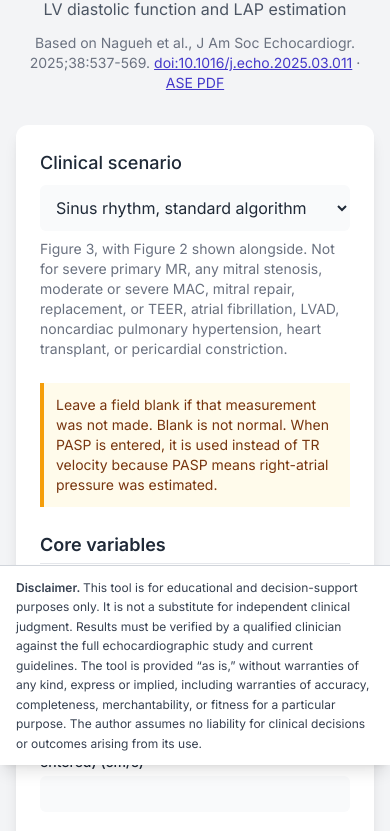
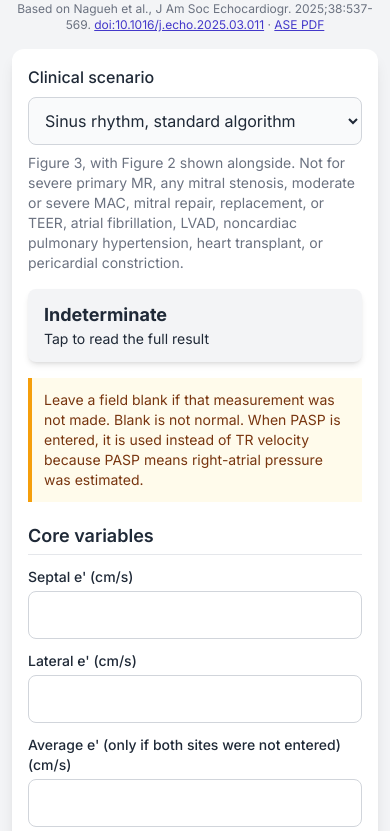
Before and after one commit to vib80/Diastology-Calculator, a website with bundled scripts: page index.html in a window 390 px wide. Shown: the part 79-910 px from the top of the page. Built offline with nearby package versions, Linux system fonts and the light colour scheme.

Commit message:
Make the calculator usable on a phone
Keep the full disclaimer in the page flow instead of a fixed bar that
covered the form, enlarge the inputs, and pin the current grade to the
top of the screen.

Co-authored-by: vib80 <vib80@users.noreply.github.com>

```diff
--- a/index.html
+++ b/index.html
@@ -2,29 +2,26 @@
 <html lang="en">
 <head>
   <meta charset="UTF-8">
-  <meta name="viewport" content="width=device-width, initial-scale=1.0">
+    <meta name="viewport" content="width=device-width, initial-scale=1, viewport-fit=cover">
   <title>Diastology Calculator</title>
   <script src="https://cdn.tailwindcss.com"></script>
   <link rel="preconnect" href="https://fonts.googleapis.com">
   <link rel="preconnect" href="https://fonts.gstatic.com" crossorigin>
   <link href="https://fonts.googleapis.com/css2?family=Inter:wght@400;500;600;700&display=swap" rel="stylesheet">
-  <style>
+    <style>
     body { font-family: Inter, sans-serif; }
-    .disclaimer-bar {
-      position: fixed;
-      left: 0;
-      right: 0;
-      bottom: 0;
-      z-index: 40;
-    }
+    input, select, button { font-size: 16px; }
+    #result { scroll-margin-top: 5rem; }
+    summary::before { content: "▸ "; }
+    details[open] > summary::before { content: "▾ "; }
   </style>
 </head>
-<body class="bg-gray-100 text-gray-800 pb-44">
-  <div class="w-full max-w-4xl mx-auto px-4 py-8">
-    <header class="text-center mb-8">
-      <h1 class="text-3xl md:text-4xl font-bold">Diastology Calculator</h1>
-      <p class="text-gray-600 mt-2">LV diastolic function and LAP estimation</p>
-      <p class="text-sm text-gray-500 mt-3 max-w-3xl mx-auto">
+<body class="bg-gray-100 text-gray-800">
+  <div class="w-full max-w-4xl mx-auto px-3 py-4 sm:px-4 sm:py-8">
+    <header class="text-center mb-4 sm:mb-8">
+      <h1 class="text-2xl sm:text-4xl font-bold">Diastology Calculator</h1>
+      <p class="text-gray-600 mt-1 text-sm sm:text-base">LV diastolic function and LAP estimation</p>
+      <p class="text-xs sm:text-sm text-gray-500 mt-2 max-w-3xl mx-auto">
         Based on Nagueh et al., J Am Soc Echocardiogr. 2025;38:537-569.
         <a class="text-indigo-700 underline" href="https://doi.org/10.1016/j.echo.2025.03.011">doi:10.1016/j.echo.2025.03.011</a>
         ·
@@ -32,23 +29,24 @@
       </p>
     </header>
 
-    <main class="bg-white rounded-xl shadow-lg p-6 md:p-8">
-      <label for="scenario" class="block text-lg font-medium mb-2">Clinical scenario</label>
-      <select id="scenario" class="w-full rounded-md border-gray-300 bg-gray-50 p-3 text-base"></select>
+    <main class="bg-white rounded-xl shadow-lg p-4 sm:p-8">
+      <label for="scenario" class="block text-base font-medium mb-2">Clinical scenario</label>
+      <select id="scenario" class="w-full rounded-lg border border-gray-300 bg-gray-50 px-3 min-h-12 text-base"></select>
       <p id="scenario-source" class="text-sm text-gray-500 mt-2"></p>
-      <div id="form-root" class="mt-6"></div>
-      <div class="mt-6">
-        <button id="reset" type="button" class="bg-gray-200 text-gray-800 font-semibold py-2 px-5 rounded-lg">Reset</button>
+      <div id="live-grade" class="sticky top-0 z-30 mt-4"></div>
+      <div id="form-root" class="mt-4"></div>
+      <div class="mt-4">
+        <button id="reset" type="button" class="w-full sm:w-auto min-h-12 bg-gray-200 text-gray-800 font-semibold px-5 rounded-lg">Reset</button>
       </div>
-      <div id="result" class="mt-8" aria-live="polite"></div>
+      <div id="result" class="mt-6" aria-live="polite"></div>
     </main>
+
+    <footer id="disclaimer" class="mt-4 mb-2 rounded-xl bg-white border border-gray-200 px-4 py-4 shadow-sm" style="padding-bottom: max(1rem, env(safe-area-inset-bottom));">
+      <p class="text-sm text-gray-700 leading-relaxed">
+        <span class="font-semibold">Disclaimer. </span>This tool is for educational and decision-support purposes only. It is not a substitute for independent clinical judgment. Results must be verified by a qualified clinician against the full echocardiographic study and current guidelines. The tool is provided “as is,” without warranties of any kind, express or implied, including warranties of accuracy, completeness, merchantability, or fitness for a particular purpose. The author assumes no liability for clinical decisions or outcomes arising from its use.
+      </p>
+    </footer>
   </div>
-
-  <footer id="disclaimer" class="disclaimer-bar bg-white border-t border-gray-300 px-4 py-3 shadow-lg">
-    <p class="max-w-4xl mx-auto text-xs md:text-sm text-gray-700 leading-relaxed">
-      <span class="font-semibold">Disclaimer. </span>This tool is for educational and decision-support purposes only. It is not a substitute for independent clinical judgment. Results must be verified by a qualified clinician against the full echocardiographic study and current guidelines. The tool is provided “as is,” without warranties of any kind, express or implied, including warranties of accuracy, completeness, merchantability, or fitness for a particular purpose. The author assumes no liability for clinical decisions or outcomes arising from its use.
-    </p>
-  </footer>
   <script type="module" src="./src/ui.js"></script>
 </body>
 </html>
--- a/src/ui.js
+++ b/src/ui.js
@@ -51,7 +51,11 @@ const SCENARIOS = [
       { type: "check", name: "symptomatic", label: "Symptomatic (dyspnea or suspected heart failure)" },
       { type: "check", name: "ageSpecific", label: "Use age-specific e' limits (Table 6) and the Table 5 E/A floor" },
       { type: "number", name: "age", label: "Age", unit: "years", step: "1" },
-      { type: "heading", text: "Second-stage parameters" },
+      {
+        type: "details-start",
+        summary: "Second-stage parameters",
+        hint: "Open when the core variables disagree",
+      },
       {
         type: "note",
         html: "Used when the three core variables disagree, and when e' is the only abnormality but E/A is above the low cutoff. LARS ≤ 18%, pulmonary vein S/D ≤ 0.67, LAVi > 34 mL/m², or IVRT ≤ 70 ms.",
@@ -64,7 +68,12 @@ const SCENARIOS = [
       { type: "number", name: "gls", label: "LV GLS (enter 18 or −18)", unit: "%", step: "0.1" },
       { type: "check", name: "significantMr", label: "Significant mitral regurgitation (LARS will not be used)" },
       { type: "check", name: "laStunning", label: "Suspected LA stunning (LARS will not be used)" },
-      { type: "heading", text: "Supplemental methods" },
+      { type: "details-end" },
+      {
+        type: "details-start",
+        summary: "Supplemental methods",
+        hint: "Only if LARS, pulmonary vein flow, LAVi, and IVRT are missing",
+      },
       {
         type: "note",
         html: "Figure 3 uses these only when LARS, pulmonary vein flow, LAVi, and IVRT are unavailable or unreliable. Positive cutoffs: PR end-diastolic velocity ≥ 2 m/s, PA diastolic pressure ≥ 16 mm Hg, L-wave ≥ 50 cm/s, Ar−A > 30 ms, Valsalva E/A decrease ≥ 50%.",
@@ -74,7 +83,12 @@ const SCENARIOS = [
       { type: "number", name: "lWave", label: "Mitral L-wave velocity", unit: "cm/s", step: "1" },
       { type: "number", name: "arMinusA", label: "Ar−A duration", unit: "ms", step: "1" },
       { type: "number", name: "valsalvaEaDecreasePct", label: "Valsalva decrease in E/A", unit: "%", step: "1" },
-      { type: "heading", text: "Figure 2, optional structural marker" },
+      { type: "details-end" },
+      {
+        type: "details-start",
+        summary: "Figure 2 structural marker",
+        hint: "Optional LV mass",
+      },
       {
         type: "select",
         name: "sex",
@@ -86,6 +100,7 @@ const SCENARIOS = [
         ],
       },
       { type: "number", name: "lvMassIndex", label: "LV mass index", unit: "g/m²", step: "1" },
+      { type: "details-end" },
     ],
   },
   {
@@ -315,7 +330,7 @@ document.querySelector("#reset").addEventListener("click", () => {
 function render() {
   const scenario = SCENARIOS.find((item) => item.id === scenarioSelect.value);
   sourceLine.textContent = scenario.source;
-  formRoot.innerHTML = `<form id="calc-form" class="space-y-4">${scenario.fields
+  formRoot.innerHTML = `<form id="calc-form" class="grid grid-cols-1 sm:grid-cols-2 gap-x-4 gap-y-3">${scenario.fields
     .map(renderField)
     .join("")}</form>`;
   const form = document.querySelector("#calc-form");
@@ -325,29 +340,38 @@ function render() {
   update();
 }
 
+function wide(extra = "") {
+  return `sm:col-span-2 ${extra}`.trim();
+}
+
 function renderField(field) {
+  if (field.type === "details-start") {
+    const hint = field.hint ? `<span class="block text-sm font-normal text-gray-500">${escapeHtml(field.hint)}</span>` : "";
+    return `<details class="${wide("rounded-lg border border-gray-200 bg-gray-50 px-3")}"><summary class="cursor-pointer list-none py-3 font-semibold text-base [&::-webkit-details-marker]:hidden">${escapeHtml(field.summary)}${hint}</summary><div class="grid grid-cols-1 sm:grid-cols-2 gap-3 pb-3">`;
+  }
+  if (field.type === "details-end") return `</div></details>`;
   if (field.type === "heading") {
-    return `<h2 class="text-lg font-semibold border-b pb-1 pt-2">${escapeHtml(field.text)}</h2>`;
+    return `<h2 class="${wide("text-lg font-semibold border-b pb-1 pt-2")}">${escapeHtml(field.text)}</h2>`;
   }
   if (field.type === "note") {
-    return `<div class="bg-amber-50 border-l-4 border-amber-500 text-amber-900 p-3 text-sm">${field.html}</div>`;
+    return `<div class="${wide("bg-amber-50 border-l-4 border-amber-500 text-amber-900 p-3 text-sm")}">${field.html}</div>`;
   }
   if (field.type === "list") {
-    return `<div class="bg-gray-50 border rounded-lg p-4"><h3 class="font-semibold mb-2">${escapeHtml(field.title)}</h3><ul class="list-disc pl-5 text-sm space-y-1">${field.items
+    return `<div class="${wide("bg-gray-50 border rounded-lg p-4")}"><h3 class="font-semibold mb-2">${escapeHtml(field.title)}</h3><ul class="list-disc pl-5 text-sm space-y-2">${field.items
       .map((item) => `<li>${escapeHtml(item)}</li>`)
       .join("")}</ul></div>`;
   }
   if (field.type === "check") {
-    return `<label class="flex items-start gap-3 text-sm"><input data-name="${field.name}" type="checkbox" class="mt-1 h-4 w-4"><span>${escapeHtml(field.label)}</span></label>`;
+    return `<label class="${wide("flex items-start gap-3 text-sm min-h-11 py-1")}"><input data-name="${field.name}" type="checkbox" class="mt-0.5 h-5 w-5 shrink-0"><span>${escapeHtml(field.label)}</span></label>`;
   }
   if (field.type === "select") {
     const options = field.options
       .map(([value, label]) => `<option value="${escapeHtml(value)}">${escapeHtml(label)}</option>`)
       .join("");
-    return `<label class="block text-sm font-medium">${escapeHtml(field.label)}<select data-name="${field.name}" class="mt-1 w-full rounded-md border-gray-300 bg-gray-50 p-2">${options}</select></label>`;
+    return `<label class="${wide("block text-sm font-medium")}">${escapeHtml(field.label)}<select data-name="${field.name}" class="mt-1 w-full min-h-12 rounded-lg border border-gray-300 bg-white px-3 text-base">${options}</select></label>`;
   }
   const unit = field.unit ? ` (${escapeHtml(field.unit)})` : "";
-  return `<label class="block text-sm font-medium">${escapeHtml(field.label)}${unit}<input data-name="${field.name}" type="number" step="${field.step}" class="mt-1 w-full rounded-md border-gray-300 bg-gray-50 p-2"></label>`;
+  return `<label class="block text-sm font-medium">${escapeHtml(field.label)}${unit}<input data-name="${field.name}" type="number" inputmode="decimal" step="${field.step}" autocomplete="off" class="mt-1 w-full min-h-12 rounded-lg border border-gray-300 bg-white px-3 text-base"></label>`;
 }
 
 function readForm(form) {
@@ -376,7 +400,16 @@ function show(report) {
     report.extra?.lapValue != null
       ? `<p class="mt-2 text-sm">Calculated LAP ${escapeHtml(String(report.extra.lapValue))} mm Hg</p>`
       : "";
-  resultRoot.innerHTML = `<section class="rounded-lg p-5 ${tone.box}">
+  const chip = document.querySelector("#live-grade");
+  chip.className = `sticky top-0 z-30 mt-4 rounded-lg px-4 py-3 shadow-md ${tone.box}`;
+  chip.innerHTML = `<button type="button" class="w-full text-left" id="jump-result">
+    <span class="block text-lg font-bold ${tone.title}">${escapeHtml(report.grade)}</span>
+    <span class="block text-sm">${report.lap ? `LAP: ${escapeHtml(report.lap)}` : "Tap to read the full result"}</span>
+  </button>`;
+  chip.querySelector("#jump-result").addEventListener("click", () => {
+    resultRoot.scrollIntoView({ behavior: "smooth", block: "start" });
+  });
+  resultRoot.innerHTML = `<section class="rounded-lg p-4 sm:p-5 ${tone.box}">
     <h2 class="text-2xl font-bold ${tone.title}">${escapeHtml(report.grade)}</h2>
     ${lap}
     <p class="text-sm mt-3">${escapeHtml(report.reason)}</p>
@@ -384,7 +417,7 @@ function show(report) {
     ${pressure}
     ${note}
     <p class="text-xs mt-4 text-gray-500">Source: ${escapeHtml(report.figure || "")}</p>
-    <p class="text-xs mt-3 text-gray-600">${escapeHtml(DISCLAIMER)}</p>
+    <p class="text-sm mt-3 text-gray-700 leading-relaxed">${escapeHtml(DISCLAIMER)}</p>
   </section>`;
 }
 
```
